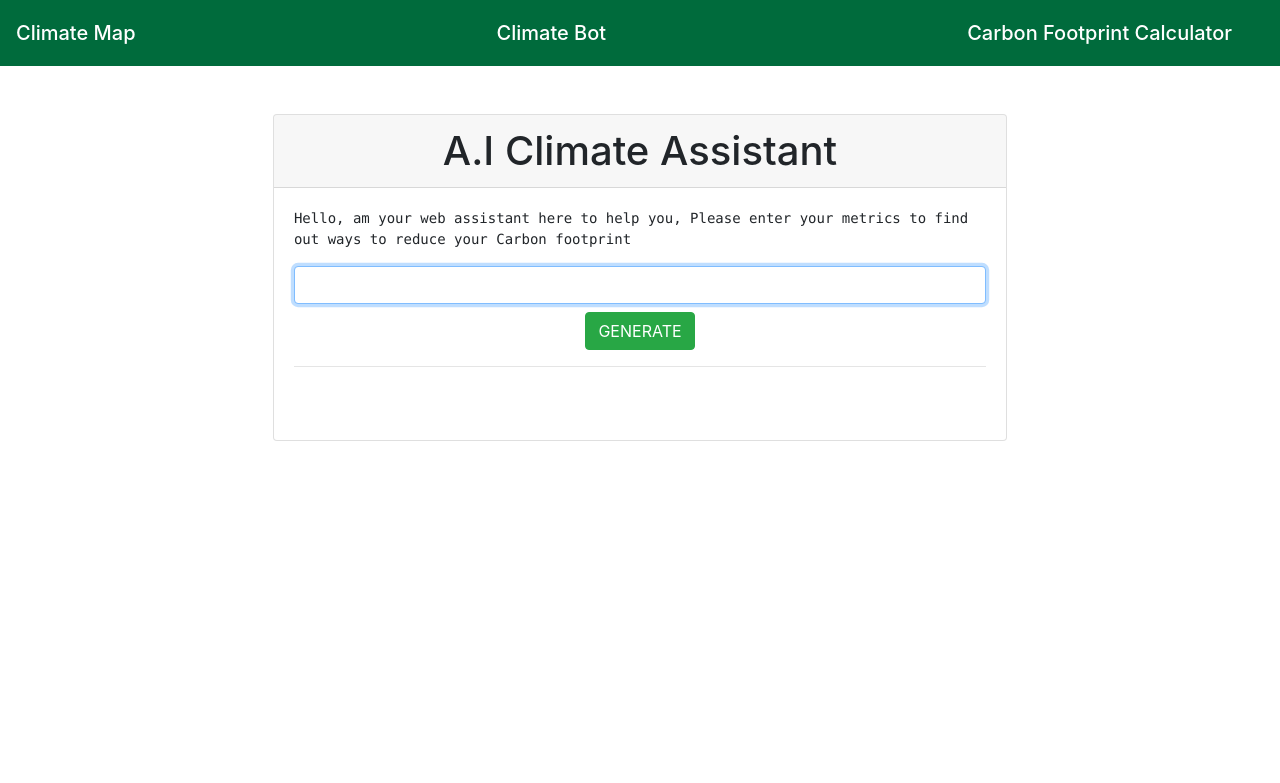
After one commit to wmueller49/ClimateMap, a Django app: page /map/climatebot in a window 1280 px wide. The commit adds this page. Shown: the top 783 px of the page. Run offline with Django 4.2, Linux system fonts and the light colour scheme; some libraries are stand-ins or nearby versions.

Commit message:
separate three pages

```diff
--- /dev/null
+++ b/climatemap/map/templates/chatbot.html
@@ -0,0 +1,50 @@
+{% load bootstrap5 %}
+<html>
+
+<head>
+    <link rel="stylesheet" href="https://cdn.jsdelivr.net/npm/bootstrap@4.5.3/dist/css/bootstrap.min.css"
+        integrity="sha384-TX8t27EcRE3e/ihU7zmQxVncDAy5uIKz4rEkgIXeMed4M0jlfIDPvg6uqKI2xXr2" crossorigin="anonymous">
+
+    <title>Climate Map</title>
+</head>
+<nav class="navbar navbar-dark" style="background-color: #006b3c;">
+    <a class="navbar-brand" href="/map"><span class="navbar-brand mb-0 h1">Climate Map</span></a>
+    <a class="navbar-brand" href="/map/climatebot"><span class="navbar-brand mb-0 h1">Climate Bot</span></a>
+
+    <a class="navbar-brand" href="/map/calculator"><span class="navbar-brand mb-0 h1">Carbon Footprint
+
+            Calculator</span></a>
+
+</nav>
+<body>
+    {%block content%}
+    <div class="row justify-content-center my-4">
+        <div class="col-md-7 mt-4">
+            <div class="card">
+                <h1 class="card-header text-center">A.I Climate Assistant</h1>
+                <div class="card-body">
+                    <pre class="text-wrap">Hello, am your web assistant here to help you, Please enter your metrics to find out ways to reduce your Carbon footprint</pre>
+                    <form action="/map/calculator" method="POST">
+                        <!-- this secures the form from malicious attacks during submission -->
+                        {% csrf_token %}
+                        <input class="form-control mb-2" required type="text" autofocus="autofocus" name="prompt"
+                            value="{{ prompt }}" id="">
+                            <div class="text-center"><button class="btn btn-success fw-bold" type="submit">
+                            GENERATE
+                        </button></div>
+                    </form>
+                    <hr>
+                    <pre>
+                  </pre>
+                </div>
+            </div>
+        </div>
+    </div>
+    {%endblock%}
+    <pre>
+        {{formatted_response}}
+    </pre>
+    </div>
+</body>
+
+</html>
--- a/climatemap/map/urls.py
+++ b/climatemap/map/urls.py
@@ -6,5 +6,6 @@ urlpatterns = [
     path('', views.index, name='index'),
     path('climate_map', views.climate_map, name='climate_map'),
     path('update_map', views.update_map, name='update_map'),
-    path('calculator',views.calculator, name='calculator')
+    path('calculator',views.calculator, name='calculator'),
+    path('climatebot',views.bot,name='chatbot')
 ]
--- a/climatemap/map/views.py
+++ b/climatemap/map/views.py
@@ -12,21 +12,7 @@ def index(request):
     return render(request, "map.html")
 
 def calculator(request):
-    try:
-        if request.method == 'POST':
-            prompt = request.POST.get('prompt')
-            response = openai.Completion.create(model="text-davinci-003", prompt=prompt, temperature=1, max_tokens=1000)
-            formatted_response = response['choices'][0]['text']
-            context = {
-                'formatted_response': formatted_response,
-                'prompt': prompt
-            }
-            return render(request, "calculator.html",context)
-        else:
-            return render(request, "calculator.html")
-    except:
-        # this will redirect to the same page after any error is caught
-            return render(request, "calculator.html")
+    return render(request, "calculator.html")
 
 def climate_map(request):
     return render(request, "climate_map.html")
@@ -40,3 +26,16 @@ def update_map(request):
     climate_map.save("map/templates/climate_map.html")
 
     return render(request, "map.html")
+
+def bot(request):
+    if request.method == 'POST':
+        prompt = request.POST.get('prompt')
+        response = openai.Completion.create(model="text-davinci-003", prompt=prompt, temperature=1, max_tokens=1000)
+        formatted_response = response['choices'][0]['text']
+        context = {
+            'formatted_response': formatted_response,
+            'prompt': prompt
+        }
+        return render(request, "chatbot.html",context)
+    else:
+        return render(request, "chatbot.html")
```
Also changed, not shown: climatemap/map/templates/calculator.html (+4 -28 lines), climatemap/map/templates/map.html (+6 -1 lines).
